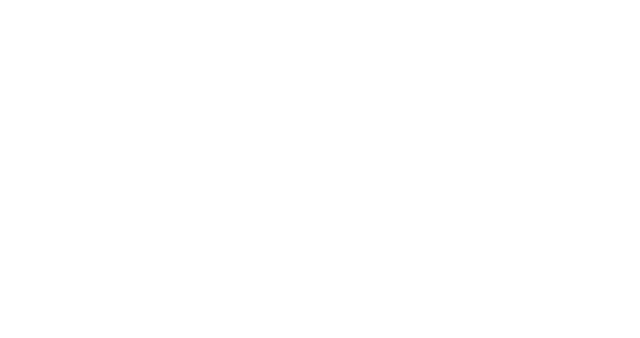
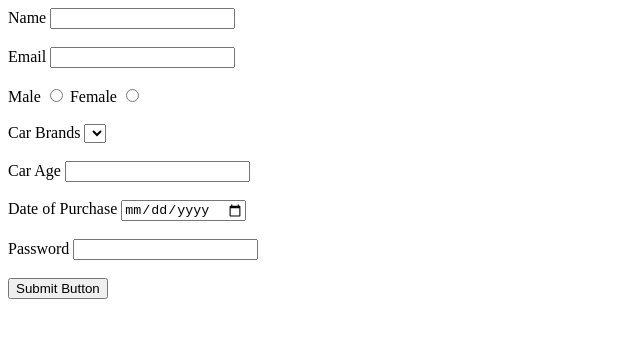
Before and after one commit to acciojob/car-insurance-form-Smrutirani, a website: page main.html in a window 1280 px wide. Shown: the whole page, without its empty margins (0-640 px from the left). Drawn offline with Linux system fonts and the light colour scheme.

Commit message:
created a submission

```diff
--- a/main.html
+++ b/main.html
@@ -10,6 +10,25 @@
 	<!-- the entire body must be written by student -->
     <script type="text/javascript" src="./script.js">
 </script>
+	<form method="post">
+		<lable for="name">Name</lable>
+		<input id="name" name="Name" type="text" required><br><br>
+		<lable for="email">Email</lable>
+		<input id="email" name="Email" type="email" required><br><br>
+		<lable for="male">Male</lable>
+		<input id="male" name="Gender" type="radio" required>
+		<lable for="female">Female</lable>
+		<input id="female" name="Gender" type="radio" required><br><br>
+		<lable for="cars">Car Brands</lable>
+		<select id="cars" name="" type="dropdown"></select><br><br>
+		<lable for="carage">Car Age</lable>
+		<input id="carage" name="Carage" type="number" required><br><br>
+		<lable for="dop">Date of Purchase</lable>
+		<input id="dop" name="date" type="date" required><br><br>
+		<lable for="password">Password</lable>
+		<input id="password" name="Password" type="password" required><br><br>
+		<button type="submit" >Submit Button</button>
+	</form>
 
 </body>
 
```
